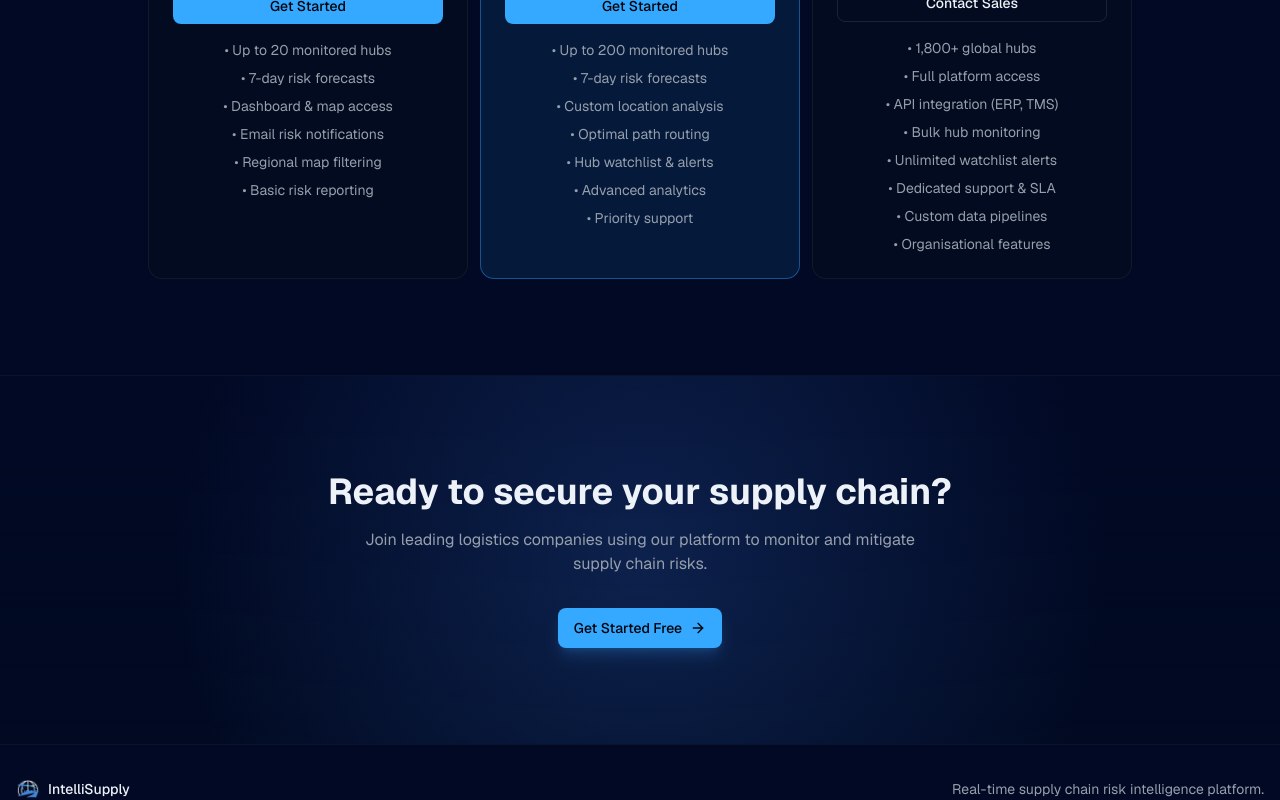
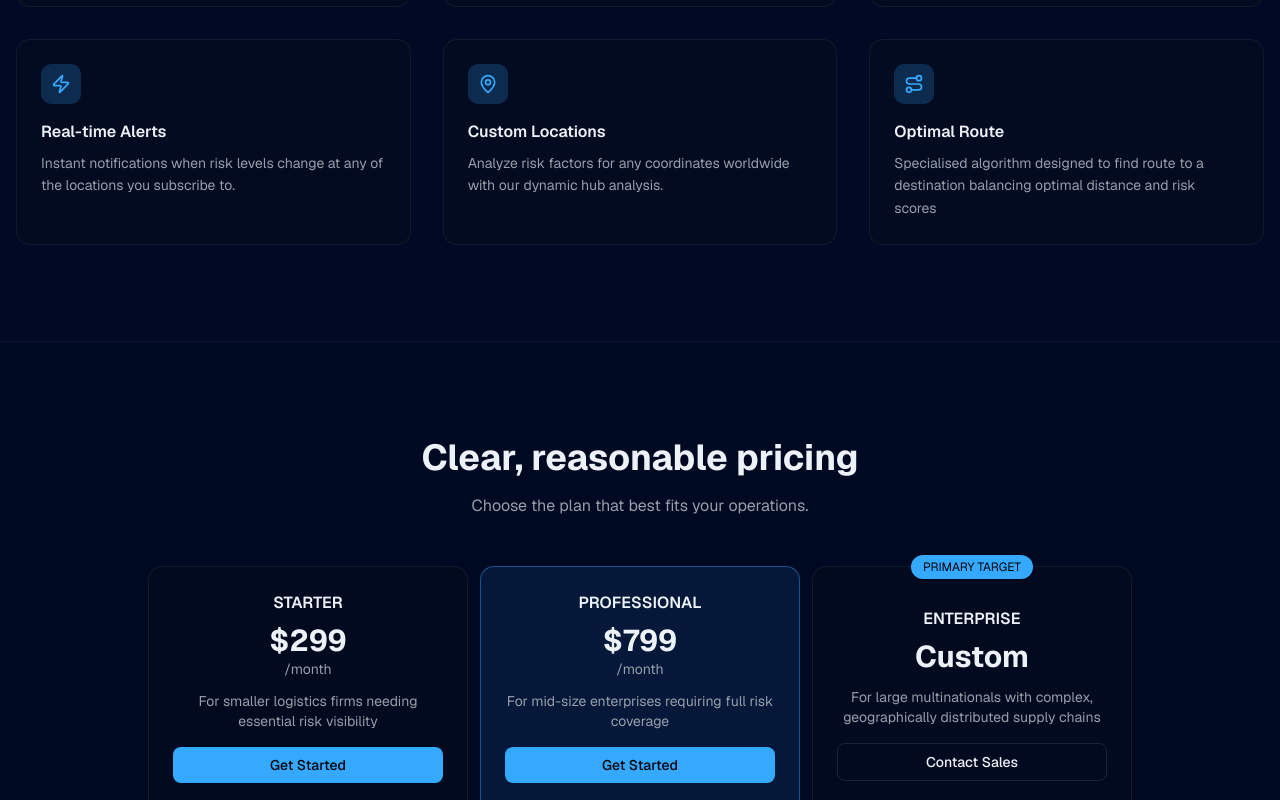
Before and after one commit to ayrasaqib/supply-chain-risk-frontend, a Next.js app: page / in a window 1280 px wide. Shown: the part 1820-2620 px from the top of the page. Built offline with nearby package versions, Linux system fonts and the light colour scheme.

Commit message:
fix some error

```diff
--- a/components/landing-page.tsx
+++ b/components/landing-page.tsx
@@ -301,6 +301,41 @@ export function LandingPage() {
             </p>
           </div>
 
+          <div className="mt-16 grid md:grid-cols-2 lg:grid-cols-3 gap-8">
+            {features.map((f, i) => (
+              <div
+                key={i}
+                className="rounded-xl border border-border/60 bg-card/70 backdrop-blur p-6 hover:border-primary/40 hover:bg-accent/40 hover:-translate-y-1 transition-all duration-200"
+              >
+                <div className="h-10 w-10 rounded-lg bg-primary/20 flex items-center justify-center">
+                  <f.icon className="h-5 w-5 text-primary" />
+                </div>
+
+                <h3 className="mt-4 font-semibold">{f.title}</h3>
+
+                <p className="mt-2 text-sm text-muted-foreground leading-relaxed">
+                  {f.description}
+                </p>
+              </div>
+            ))}
+          </div>
+        </div>
+      </section>
+
+      {/* PRICING */}
+      <section
+        id="pricing"
+        className="reveal delay-300 py-24 bg-card/20 border-y border-border/40"
+      >
+        <div className="container mx-auto px-4 text-center">
+          <h2 className="text-3xl md:text-4xl font-bold">
+            Clear, reasonable pricing
+          </h2>
+
+          <p className="mt-4 text-muted-foreground">
+            Choose the plan that best fits your operations.
+          </p>
+
           <div className="mt-12 flex justify-center">
             <div className="grid grid-cols-3 gap-3 w-fit">
               {/* STARTER */}
```
